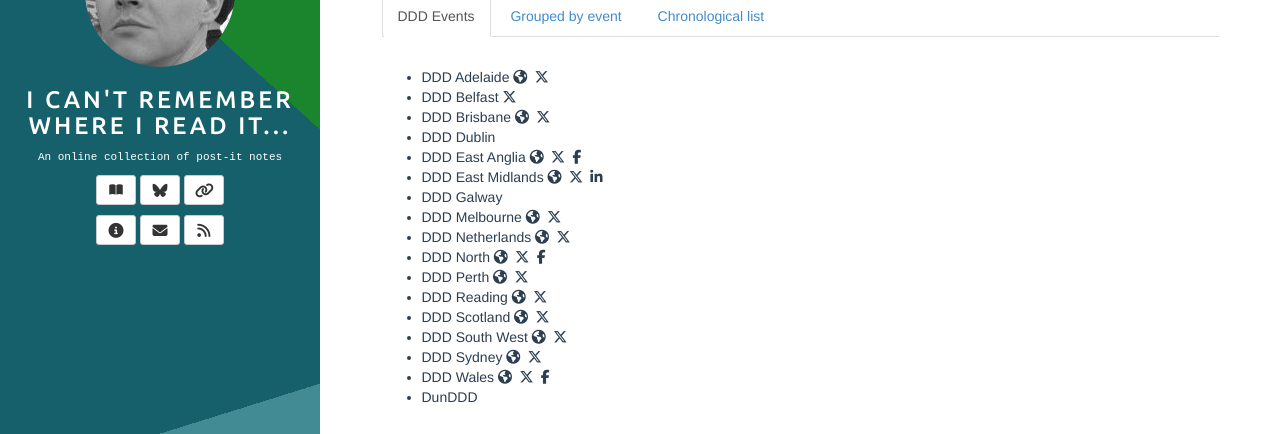
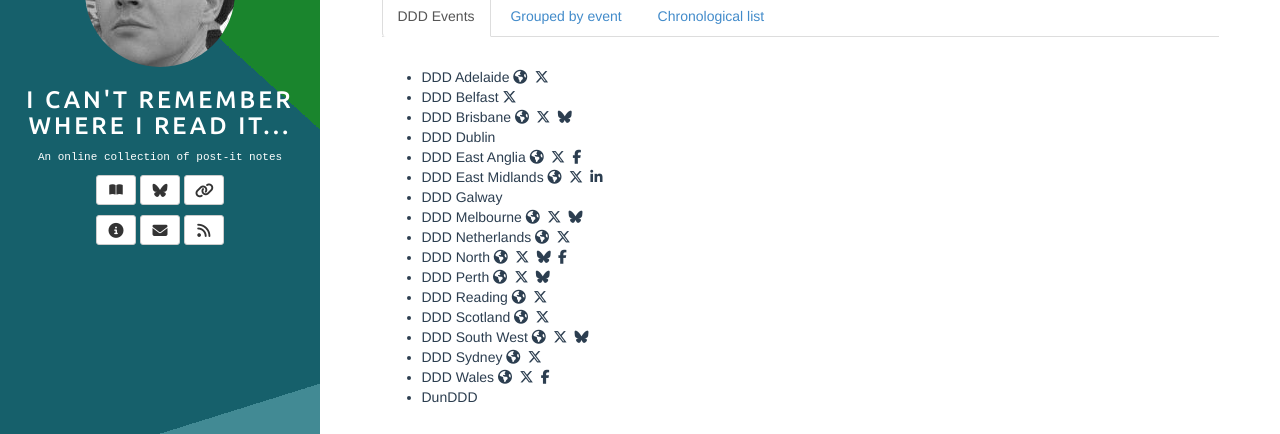
Before and after one commit to adrianbanks/adrianbanks.github.io, a Jekyll site: the page built from ddd.md, in a window 1280 px wide. Shown: the part 211-645 px from the top of the page. Built offline with Jekyll 4.4.1, drawn with Linux system fonts in a browser that asks for light colours.

Commit message:
Add BlueSky links

```diff
--- a/ddd.md
+++ b/ddd.md
@@ -15,18 +15,18 @@ There have been many Developer! Developer! Developer! events over the years, spr
 
 - DDD Adelaide [<i class="fa fa-globe"></i>](https://www.dddadelaide.com) [<i class="fa fa-brands fa-x-twitter"></i>](https://x.com/dddadelaide)
 - DDD Belfast [<i class="fa fa-brands fa-x-twitter"></i>](https://x.com/dddbelfast)
-- DDD Brisbane [<i class="fa fa-globe"></i>](http://www.dddbrisbane.com) [<i class="fa fa-brands fa-x-twitter"></i>](https://x.com/dddbrisbane)
+- DDD Brisbane [<i class="fa fa-globe"></i>](http://www.dddbrisbane.com) [<i class="fa fa-brands fa-x-twitter"></i>](https://x.com/dddbrisbane) [<i class="fa fa-brands fa-bluesky"></i>](https://bsky.app/profile/dddbrisbane.bsky.social)
 - DDD Dublin
 - DDD East Anglia [<i class="fa fa-globe"></i>](https://www.dddeastanglia.com) [<i class="fa fa-brands fa-x-twitter"></i>](https://x.com/dddeastanglia) [<i class="fa fa-brands fa-facebook"></i>](https://www.facebook.com/dddeastanglia)
 - DDD East Midlands [<i class="fa fa-globe"></i>](https://www.dddeastmidlands.com) [<i class="fa fa-brands fa-x-twitter"></i>](https://x.com/dddeastmidlands) [<i class="fa fa-linkedin"></i>](https://www.linkedin.com/company/ddd-east-midlands-limited/)
 - DDD Galway
-- DDD Melbourne [<i class="fa fa-globe"></i>](http://www.dddmelbourne.com) [<i class="fa fa-brands fa-x-twitter"></i>](https://x.com/dddmelb)
+- DDD Melbourne [<i class="fa fa-globe"></i>](http://www.dddmelbourne.com) [<i class="fa fa-brands fa-x-twitter"></i>](https://x.com/dddmelb) [<i class="fa fa-brands fa-bluesky"></i>](https://bsky.app/profile/dddmelbourne.bsky.social)
 - DDD Netherlands [<i class="fa fa-globe"></i>](https://www.dddnetherlands.com) [<i class="fa fa-brands fa-x-twitter"></i>](https://x.com/DDDNetherlands)
-- DDD North [<i class="fa fa-globe"></i>](http://www.dddnorth.co.uk) [<i class="fa fa-brands fa-x-twitter"></i>](https://x.com/dddnorth) [<i class="fa fa-brands fa-facebook"></i>](https://www.facebook.com/DDD-North-254649631214825)
-- DDD Perth [<i class="fa fa-globe"></i>](http://www.dddperth.com) [<i class="fa fa-brands fa-x-twitter"></i>](https://x.com/dddperth)
+- DDD North [<i class="fa fa-globe"></i>](http://www.dddnorth.co.uk) [<i class="fa fa-brands fa-x-twitter"></i>](https://x.com/dddnorth) [<i class="fa fa-brands fa-bluesky"></i>](https://bsky.app/profile/dddnorth.bsky.social) [<i class="fa fa-brands fa-facebook"></i>](https://www.facebook.com/DDD-North-254649631214825)
+- DDD Perth [<i class="fa fa-globe"></i>](http://www.dddperth.com) [<i class="fa fa-brands fa-x-twitter"></i>](https://x.com/dddperth) [<i class="fa fa-brands fa-bluesky"></i>](https://bsky.app/profile/dddsouthwest.bsky.social)
 - DDD Reading [<i class="fa fa-globe"></i>](http://www.developerdeveloperdeveloper.com) [<i class="fa fa-brands fa-x-twitter"></i>](https://x.com/developerday)
 - DDD Scotland [<i class="fa fa-globe"></i>](https://dddscotland.org) [<i class="fa fa-brands fa-x-twitter"></i>](https://x.com/dddscot)
-- DDD South West [<i class="fa fa-globe"></i>](http://www.dddsouthwest.com) [<i class="fa fa-brands fa-x-twitter"></i>](https://x.com/dddsouthwest)
+- DDD South West [<i class="fa fa-globe"></i>](http://www.dddsouthwest.com) [<i class="fa fa-brands fa-x-twitter"></i>](https://x.com/dddsouthwest) [<i class="fa fa-brands fa-bluesky"></i>](https://bsky.app/profile/dddsouthwest.bsky.social)
 - DDD Sydney [<i class="fa fa-globe"></i>](http://dddsydney.com.au) [<i class="fa fa-brands fa-x-twitter"></i>](https://x.com/dddsydney)
 - DDD Wales [<i class="fa fa-globe"></i>](https://www.dddwales.com) [<i class="fa fa-brands fa-x-twitter"></i>](https://x.com/dddcymru) [<i class="fa fa-brands fa-facebook"></i>](https://www.facebook.com/dddwales)
 - DunDDD
```
Also changed, not shown: ddd-grouped.md (+5 -6 lines).
